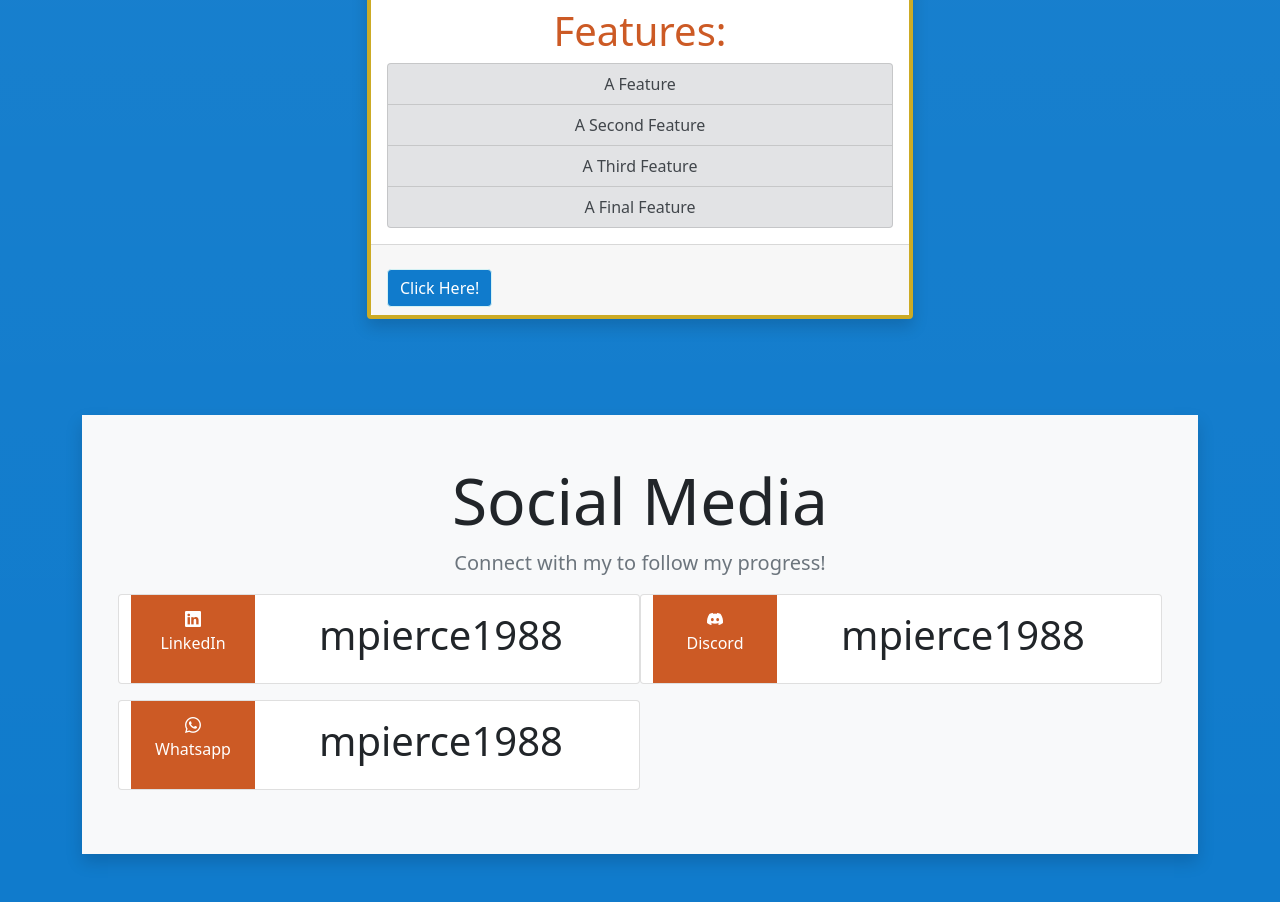
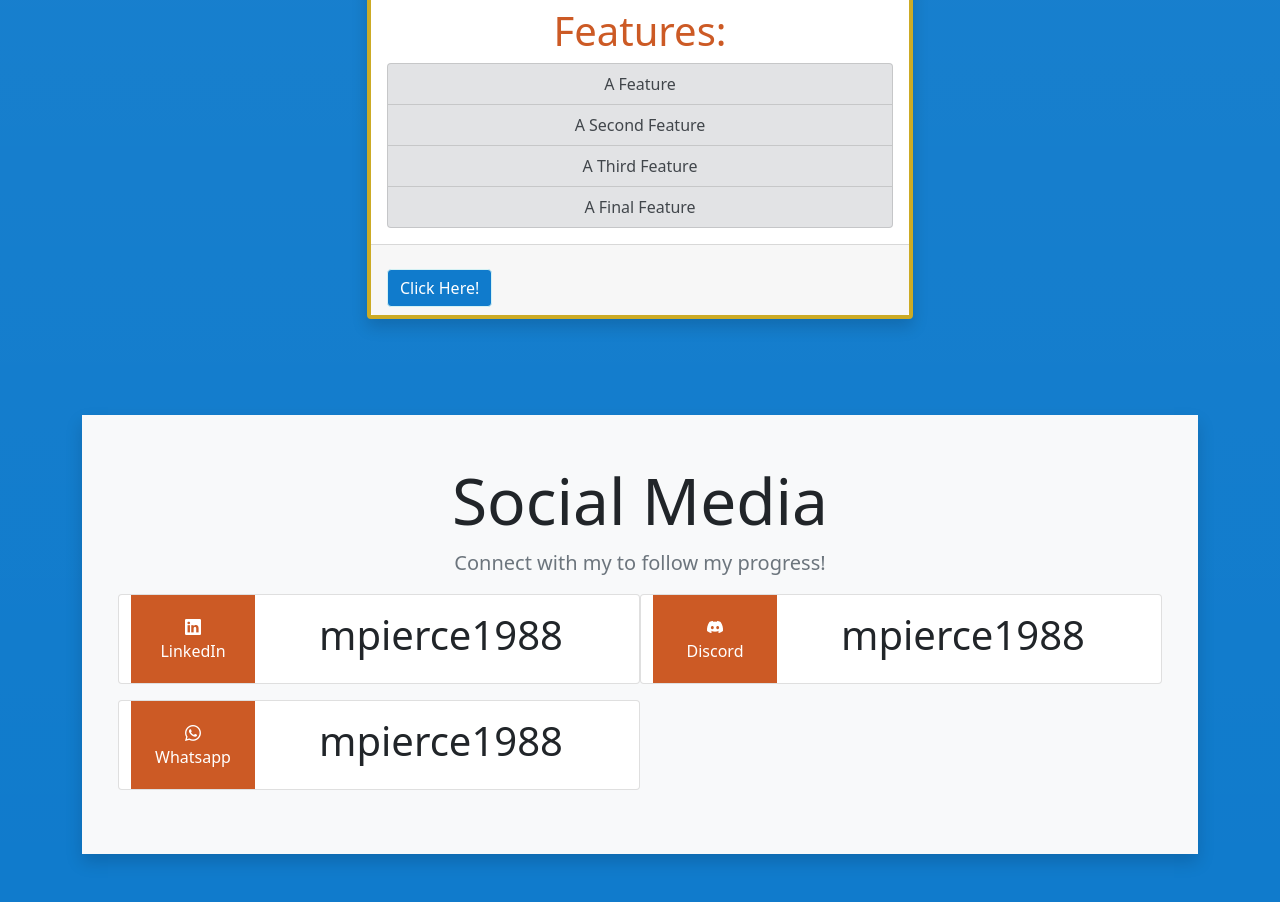
Before and after one commit to mpierce1988/mpierce1988.github.io, a plain HTML site: page index.html in a window 1280 px wide. Shown: the part 3348-4250 px from the top of the page. Drawn offline with nearby package versions, Linux system fonts and the light colour scheme.

Commit message:
Fixed spacing around social media icons

```diff
--- a/index.html
+++ b/index.html
@@ -29,7 +29,6 @@
                 aria-label="Toggle Navigation">
                 <span class="navbar-toggler-icon"></span>
             </button>
-
 
             <div class="collapse navbar-collapse" id="navbarSupportedContent">
                 <ul class="navbar-nav me-auto mb-2 mb-lg-0">
@@ -195,8 +194,10 @@
                     <a href="#">
                         <div class="row g-0 social-card text-white">
                             <div class="col-md-3 align-self-center">
+                                <div class="my-3">
                                     <i class="bi bi-linkedin"></i>
                                     <p>LinkedIn</p>
+                                </div>
                             </div>
                             <div class="col-md-9 bg-white text-dark">
                                 <div class="card-body">
@@ -211,8 +212,10 @@
                     <a href="#">
                         <div class="row g-0 social-card text-white">
                             <div class="col-md-3 align-self-center">
+                                <div class="my-3">
                                     <i class="bi bi-discord"></i>
                                     <p>Discord</p>
+                                </div>
                             </div>
                             <div class="col-md-9 bg-white text-dark">
                                 <div class="card-body">
@@ -227,8 +230,10 @@
                     <a href="#">
                         <div class="row g-0 social-card text-white">
                             <div class="col-md-3 align-self-center">
+                                <div class="my-3">
                                     <i class="bi bi-whatsapp"></i>
                                     <p class="text">Whatsapp</p>
+                                </div>
                             </div>
                             <div class="col-md-9 bg-white text-dark">
                                 <div class="card-body">
```
Lines whose indentation alone changed are shown as unchanged.
